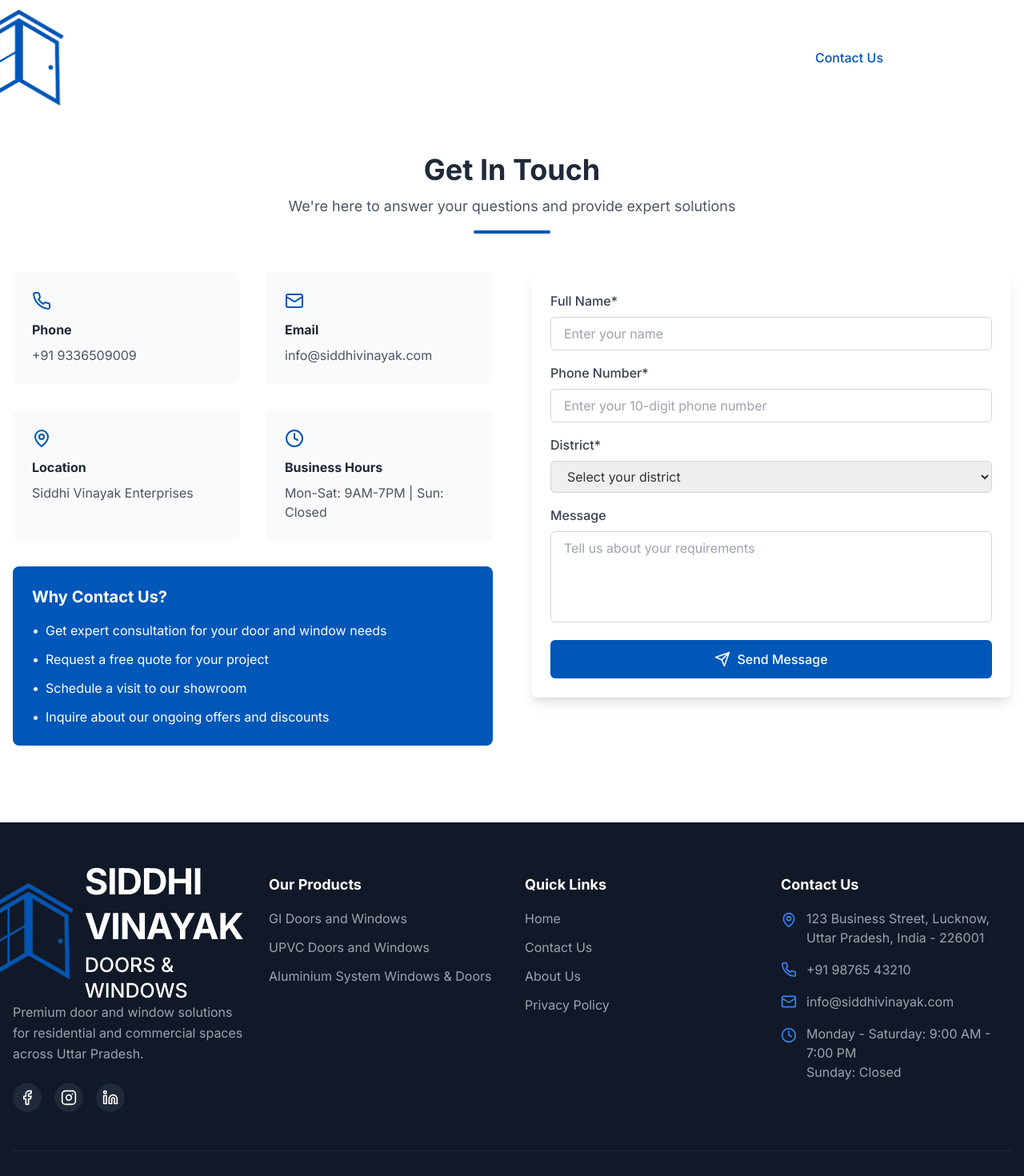
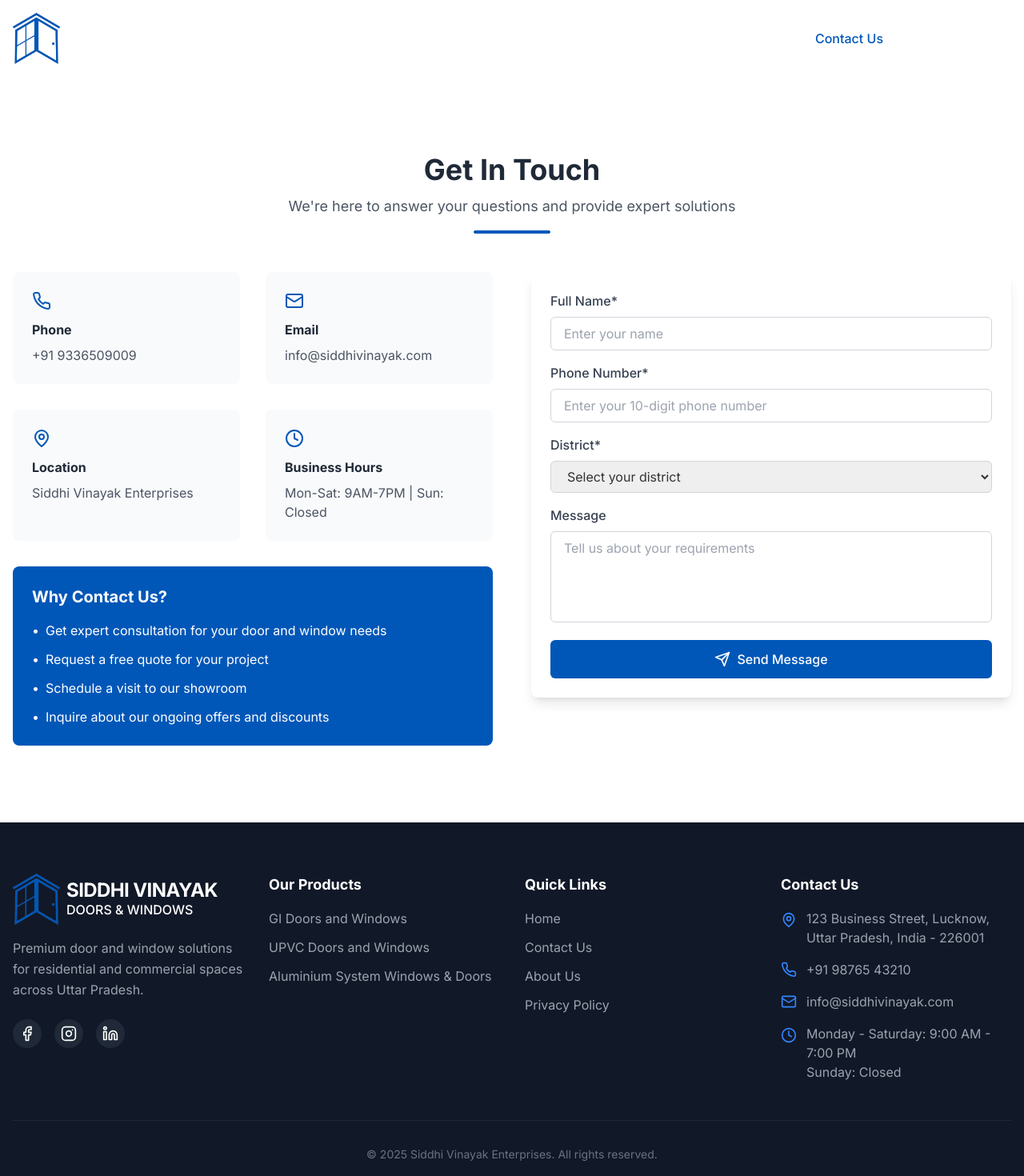
Before and after one commit to shekhar-narayan-mishra/siddhi-vinayak-doors, a React (Vite) app: page /#/contact in a window 1280 px wide. Shown: the top 1470 px of the page at 80% size. Built offline with nearby package versions, Linux system fonts and the light colour scheme.

Commit message:
Revert logo and header to original small size

```diff
--- a/src/components/layout/Header.tsx
+++ b/src/components/layout/Header.tsx
@@ -65,12 +65,12 @@
   return (
     <header
       className={`fixed top-0 left-0 right-0 z-[1000] transition-all duration-300 ${
-        isScrolled ? 'bg-white shadow-md' : 'bg-transparent'
-      } ${isScrolled ? 'py-2' : 'py-6'}`}
+        isScrolled ? 'bg-white shadow-md py-2' : 'bg-transparent py-4'
+      }`}
     >
       <div className="container mx-auto px-4">
         <div className="flex justify-between items-center">
-          <Link to="/" className="z-10 transition-transform duration-300">
+          <Link to="/" className="z-10">
             <Logo variant={isScrolled ? 'dark' : 'light'} />
           </Link>
 
--- a/src/components/ui/Logo.tsx
+++ b/src/components/ui/Logo.tsx
@@ -1,50 +1,29 @@
-import React, { useState, useEffect } from 'react';
+import React from 'react';
 
 interface LogoProps {
   variant?: 'dark' | 'light';
 }
 
 const Logo: React.FC<LogoProps> = ({ variant = 'dark' }) => {
-  const [isScrolled, setIsScrolled] = useState(false);
   const textColor = variant === 'dark' ? 'text-[#0057B8]' : 'text-white';
   const baseUrl = import.meta.env.BASE_URL;
 
-  useEffect(() => {
-    const handleScroll = () => {
-      const scrollPosition = window.scrollY;
-      setIsScrolled(scrollPosition > 50);
-    };
-
-    window.addEventListener('scroll', handleScroll);
-    handleScroll(); // Check initial scroll position
-
-    return () => window.removeEventListener('scroll', handleScroll);
-  }, []);
-
   return (
-    <div className={`flex items-center transition-all duration-300 ${isScrolled ? 'scale-100' : 'scale-125'}`}>
+    <div className="flex items-center">
       <img
         src={`${baseUrl}images/image.png`}
         alt="Siddhi Vinayak Logo"
-        className={`transition-all duration-300 ${isScrolled ? 'h-16' : 'h-24'} w-auto object-contain mr-3`}
+        className="h-16 w-auto object-contain mr-2"
         onError={(e) => {
           console.error('Logo failed to load:', e);
           e.currentTarget.style.display = 'none';
         }}
       />
       <div className="flex flex-col justify-center">
-        <span
-          className={`block font-bold leading-tight tracking-tight transition-all duration-300 ${textColor} ${
-            isScrolled ? 'text-2xl' : 'text-4xl'
-          }`}
-        >
+        <span className={`block text-2xl font-bold leading-none tracking-tight ${textColor}`}>
           SIDDHI VINAYAK
         </span>
-        <span
-          className={`block font-medium leading-tight transition-all duration-300 ${textColor} ${
-            isScrolled ? 'text-base mt-0.5' : 'text-xl mt-1'
-          }`}
-        >
+        <span className={`block text-base font-medium leading-tight mt-0.5 ${textColor}`}>
           DOORS & WINDOWS
         </span>
       </div>
```
